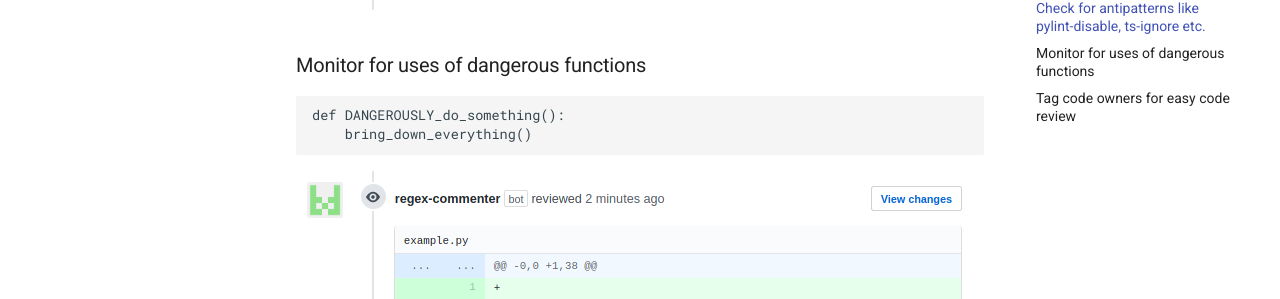
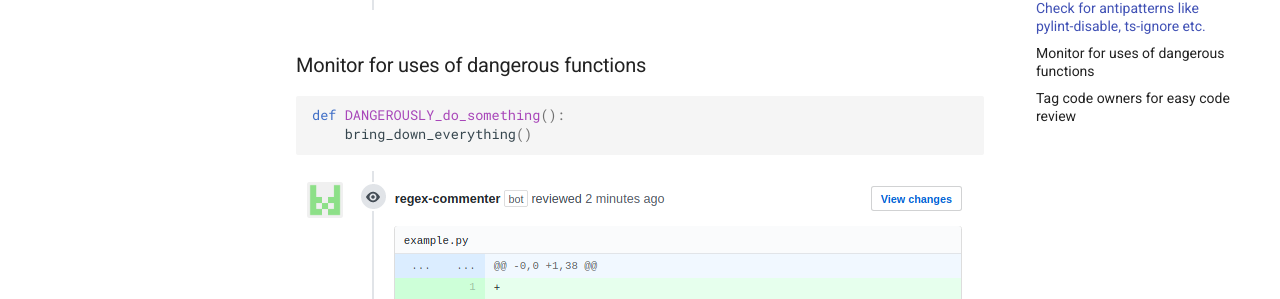
Before and after one commit to regex-commenter/regex-commenter.github.io, an MkDocs documentation site: the page built from docs/index.md, in a window 1280 px wide and 900 px high, scrolled down 1185 px. Shown: the part 154-453 px from the top of the window. Built offline with MkDocs 1.6.1 and Material for MkDocs 9.7.7, drawn with Linux system fonts in a browser that asks for light colours; comment, search, counter and statistics services are not loaded.

Commit message:
Add syntax highlighting to python example

````diff
--- a/docs/index.md
+++ b/docs/index.md
@@ -41,7 +41,7 @@ matches:
 
 ### Monitor for uses of dangerous functions
 
-```
+```py
 def DANGEROUSLY_do_something():
     bring_down_everything()
 ```
--- a/index.html
+++ b/index.html
@@ -379,8 +379,8 @@ requests to your repository.</p>
 <h3 id="check-for-antipatterns-like-pylint-disable-ts-ignore-etc">Check for antipatterns like pylint-disable, ts-ignore etc.</h3>
 <p><img alt="pylint disable example screenshot" src="img/pylint-disable.png" /></p>
 <h3 id="monitor-for-uses-of-dangerous-functions">Monitor for uses of dangerous functions</h3>
-<div class="codehilite"><pre><span></span><code><span class="err">def DANGEROUSLY_do_something():</span>
-<span class="err">    bring_down_everything()</span>
+<div class="codehilite"><pre><span></span><code><span class="k">def</span> <span class="nf">DANGEROUSLY_do_something</span><span class="p">():</span>
+    <span class="n">bring_down_everything</span><span class="p">()</span>
 </code></pre></div>
 
 
````
Also changed, not shown: 2 other files.
